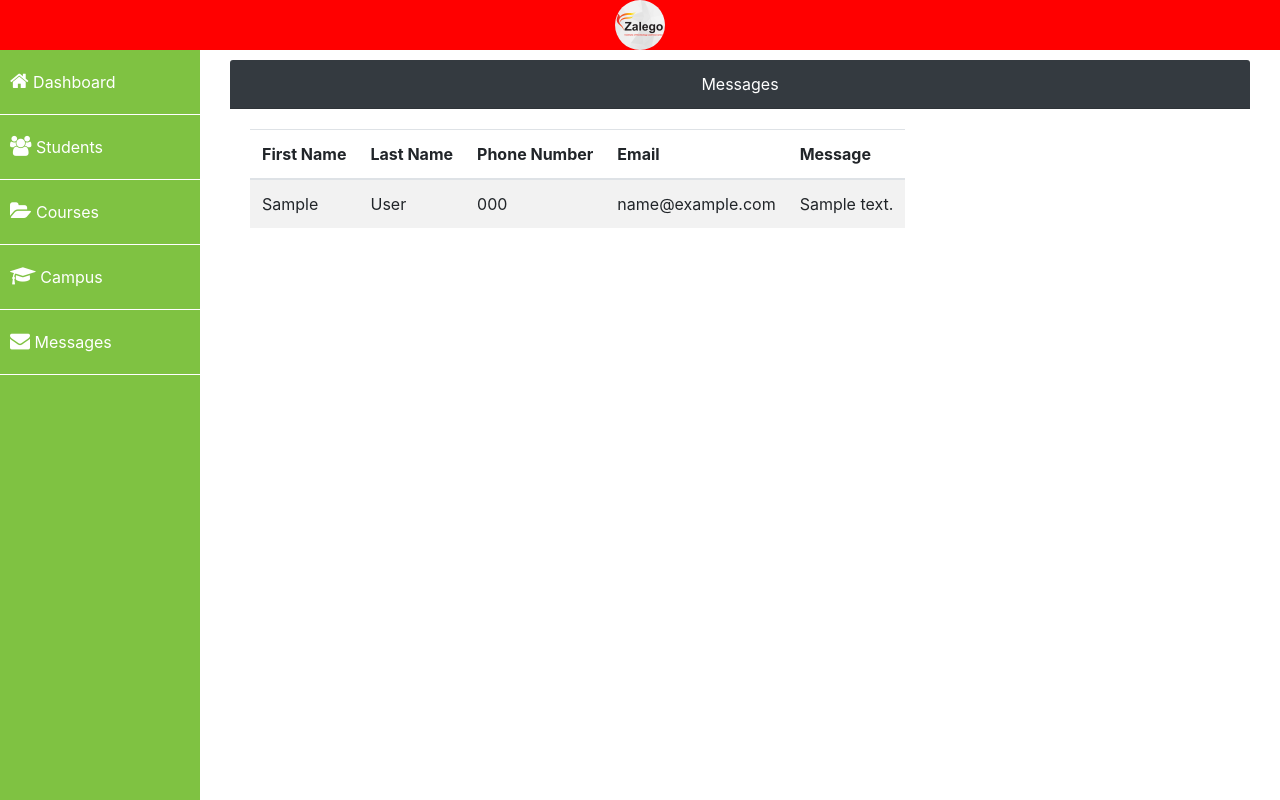
After one commit to Michelle-Wanderi/project, a PHP site: page /contactus.php in a window 1280 px wide. The commit adds this page. Run offline with PHP 8.4, Linux system fonts and the light colour scheme; tables that the repository leaves empty or names only in its code hold one stand-in row (values such as "Sample post").

Commit message:
FEAT added new contact us module

```diff
--- /dev/null
+++ b/contactus.php
@@ -0,0 +1,70 @@
+<?php
+$fetchStudentRecords = "";
+//database connection
+require_once('logics/dbconnection.php');
+if($conn)
+// {
+//     echo "Connection successful";
+// }
+// else
+// {
+//     echo "Connection failed";
+// }
+
+$sqlQuery= mysqli_query($conn,"SELECT * FROM contactus");
+
+
+?>
+<!DOCTYPE html>
+<html>
+    <head>
+    <meta charset="UTF-8">
+    <meta http-equiv="X-UA-Compatible" content="IE=edge">
+    <meta name="viewport" content="width=device-width, initial-scale=1.0">
+    <link rel="stylesheet" href="bootstrap/css/bootstrap.min.css">
+   <link rel="stylesheet" href="style.css">
+   <link rel="stylesheet" href="styles.css">
+   <link rel="stylesheet" href="font-awesome/css/font-awesome.min.css">
+    <title>Bootstrap Admin</title>
+    </head>
+
+<body>
+<?php  require_once('includes/navbar.php')?>
+	<div class="sidebar">
+        <?php require_once('includes/sidebar.php')?>
+	</div>
+    <div class="main-content">
+    <div class="container-fluid">
+                <div class="col-lg-12">
+                    <div class="card-header bg-dark text-white text-center">
+                        <span>Messages</span>
+                    </div>
+                    <div class="card-body">
+                        <table class="table table-striped table-hover table-responsive" style="font-style: 12px;">
+                            <thead>
+                                <tr>
+                                    <th>First Name</th>
+                                    <th>Last Name</th>
+                                    <th>Phone Number</th>
+                                    <th>Email</th>
+                                    <th>Message</th>
+
+                                </tr>
+                            </thead>
+                            <tbody>
+                            <?php while($fetchStudentRecords=mysqli_fetch_array($sqlQuery)) { ?>
+                                <tr>
+                                    <td><?php echo $fetchStudentRecords['firstname']?></td>
+                                    <td><?php echo $fetchStudentRecords['lastname']?></td>
+                                    <td><?php echo $fetchStudentRecords['phonenumber']?></td>
+                                    <td><?php echo $fetchStudentRecords['email']?></td>
+                                    <td><?php echo $fetchStudentRecords['message']?></td>
+
+                                    <tr>
+                                    <?php } ?>
+                            </tbody>
+                            </table>
+                        </div>
+                    </div>
+            </div>
+        </div>
--- a/includes/sidebar.php
+++ b/includes/sidebar.php
@@ -24,5 +24,11 @@
 				<span>Campus</span>
 			</a>
 		</li>
+		<li>
+			<a href="contactus.php">
+				<span><i class="fa fa-envelope"></i></span>
+				<span>Messages</span>
+			</a>
+		</li>
 	</ul>
 </nav>
```
